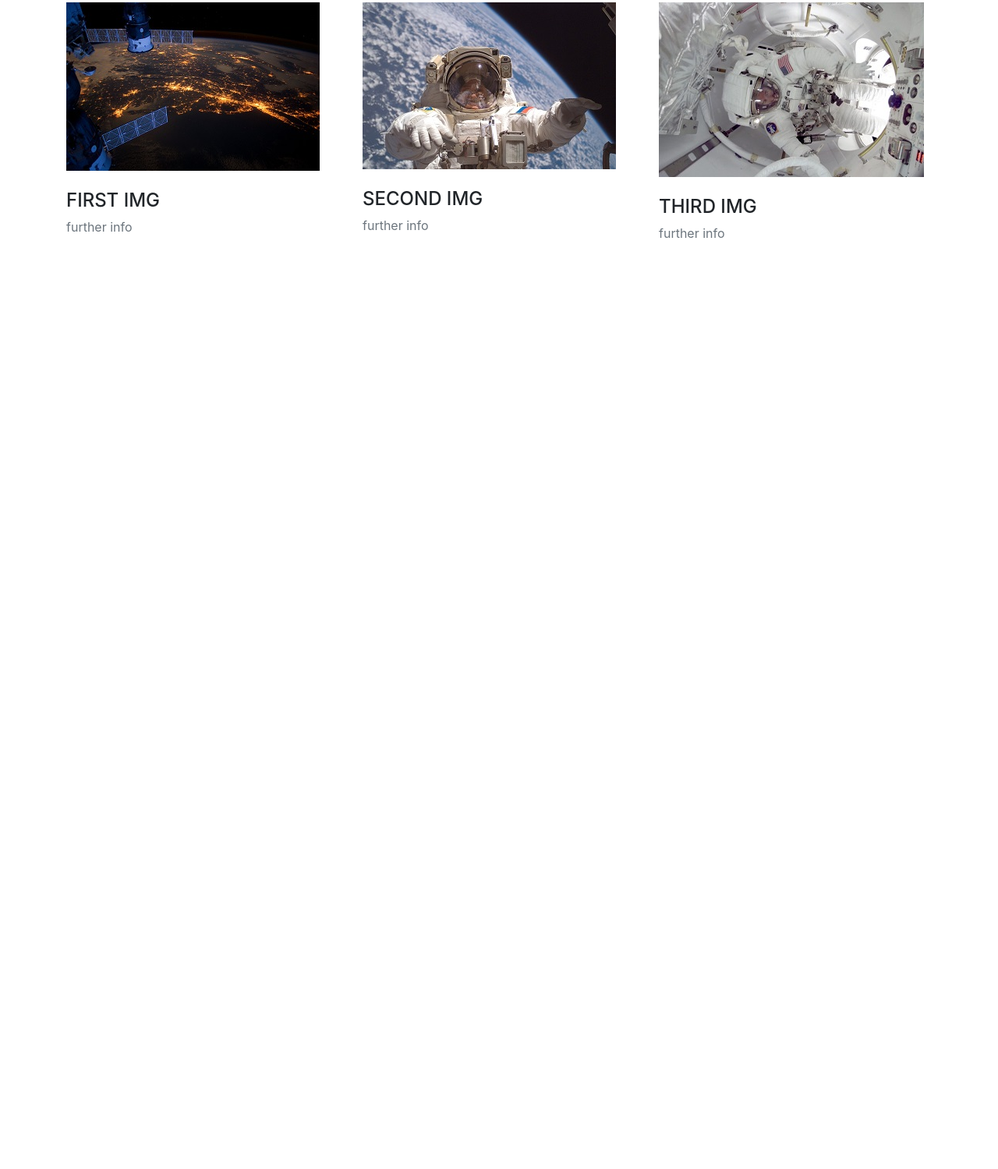
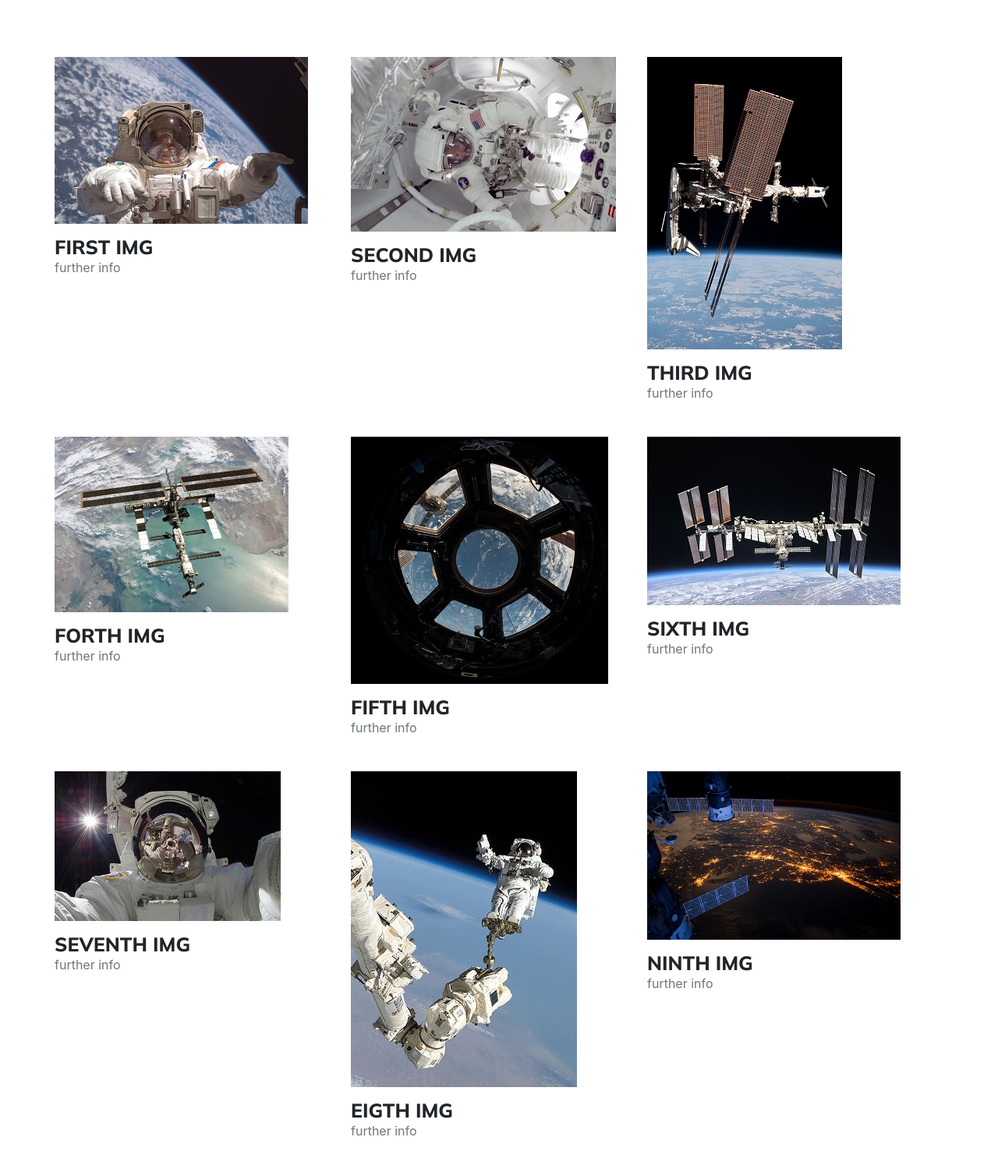
Before and after one commit to JosefinE7/MS2_SpaceStation, a plain HTML site: page index.html in a window 1280 px wide. Shown: the part 1791-3290 px from the top of the page at 78% size. Before the commit the page ends 2126 px from the top, so only its background shows below. Drawn offline with nearby package versions, Linux system fonts and the light colour scheme.

Commit message:
Add all images to Gallery section and primary html done

```diff
--- a/SpaceStation/css/style.css
+++ b/SpaceStation/css/style.css
@@ -100,3 +100,23 @@
 
 
 /* End About section*/
+
+/* Start Gallery section*/
+
+.page-main .gallery-section {
+    padding: 60px 0;
+}
+
+.gallery-item {
+    padding: 10px 0;
+}
+
+.page-main .gallery-section .grid .img-description h4 {
+    font-weight: 800;
+    font-size: 25px;
+    line-height: 12px;
+    font-family: "Mulish", 'Courier New', Courier, monospace;
+
+}
+
+/* End Gallery section*/
--- a/index.html
+++ b/index.html
@@ -129,10 +129,10 @@
 				<div class="gallery-title pb-5">
 					<h1 class="text-uppercase">ISS gallery</h1>
 				</div>
-				<div class="row grid">
+				<div class="row grid"> <!--ERROR: get images closer together if i have time-->
 					<div class="col-lg-4 col-md-6 col-sm-12 gallery-item">
 						<div class="pictures">
-                            <img src="SpaceStation/img/gallery/ms2-gallery1.jpg" alt="ISS image number one">
+                            <img src="SpaceStation/img/gallery/ms2-gallery2.jpg" alt="ISS image number one">
 						</div>
                         <div class="img-description py-4">
                             <h4 class="text-uppercase">first img</h4>
@@ -142,7 +142,7 @@
 					</div>
                     <div class="col-lg-4 col-md-6 col-sm-12 gallery-item">
 						<div class="pictures">
-                            <img src="SpaceStation/img/gallery/ms2-gallery2.jpg" alt="ISS image number two">
+                            <img src="SpaceStation/img/gallery/ms2-gallery3.jpg" alt="ISS image number two">
 						</div>
                         <div class="img-description py-4">
                             <h4 class="text-uppercase">Second img</h4>
@@ -152,10 +152,70 @@
 					</div>
                     <div class="col-lg-4 col-md-6 col-sm-12 gallery-item">
 						<div class="pictures">
-                            <img src="SpaceStation/img/gallery/ms2-gallery3.jpg" alt="ISS image number three">
+                            <img src="SpaceStation/img/gallery/ms2-gallery7.jpg" alt="ISS image number three">
 						</div>
                         <div class="img-description py-4">
                             <h4 class="text-uppercase">third img</h4>
+                            <span class="text-secondary">further info</span>
+                        </div>
+
+					</div>
+                    <div class="col-lg-4 col-md-6 col-sm-12 gallery-item">
+						<div class="pictures">
+                            <img src="SpaceStation/img/gallery/ms2-gallery5.jpg" alt="ISS image number four">
+						</div>
+                        <div class="img-description py-4">
+                            <h4 class="text-uppercase">forth img</h4>
+                            <span class="text-secondary">further info</span>
+                        </div>
+
+					</div>
+                    <div class="col-lg-4 col-md-6 col-sm-12 gallery-item">
+						<div class="pictures">
+                            <img src="SpaceStation/img/gallery/ms2-gallery4.jpg" alt="ISS image number five">
+						</div>
+                        <div class="img-description py-4">
+                            <h4 class="text-uppercase">fifth img</h4>
+                            <span class="text-secondary">further info</span>
+                        </div>
+
+					</div>
+                    <div class="col-lg-4 col-md-6 col-sm-12 gallery-item">
+						<div class="pictures">
+                            <img src="SpaceStation/img/gallery/ms2-gallery6.jpg" alt="ISS image number six">
+						</div>
+                        <div class="img-description py-4">
+                            <h4 class="text-uppercase">sixth img</h4>
+                            <span class="text-secondary">further info</span>
+                        </div>
+
+					</div>
+                    <div class="col-lg-4 col-md-6 col-sm-12 gallery-item">
+						<div class="pictures">
+                            <img src="SpaceStation/img/gallery/ms2-gallery8.jpg" alt="ISS image number seven">
+						</div>
+                        <div class="img-description py-4">
+                            <h4 class="text-uppercase">seventh img</h4>
+                            <span class="text-secondary">further info</span>
+                        </div>
+
+					</div>
+                    <div class="col-lg-4 col-md-6 col-sm-12 gallery-item">
+						<div class="pictures">
+                            <img src="SpaceStation/img/gallery/ms2-gallery9.jpg" alt="ISS image number eigth">
+						</div>
+                        <div class="img-description py-4">
+                            <h4 class="text-uppercase">eigth img</h4>
+                            <span class="text-secondary">further info</span>
+                        </div>
+
+					</div>
+                    <div class="col-lg-4 col-md-6 col-sm-12 gallery-item">
+						<div class="pictures">
+                            <img src="SpaceStation/img/gallery/ms2-gallery1.jpg" alt="ISS image number nine">
+						</div>
+                        <div class="img-description py-4">
+                            <h4 class="text-uppercase">ninth img</h4>
                             <span class="text-secondary">further info</span>
                         </div>
 
@@ -184,6 +244,8 @@
 		integrity="sha384-wfSDF2E50Y2D1uUdj0O3uMBJnjuUD4Ih7YwaYd1iqfktj0Uod8GCExl3Og8ifwB6" crossorigin="anonymous">
 	</script>
 	<!-- /JS links -->
+    <!--custom js file -->
+    <script src="SpaceStation/js/main.js"></script>
 </body>
 
 </html>
```
Also changed, not shown: SpaceStation/js/main.js (added).
